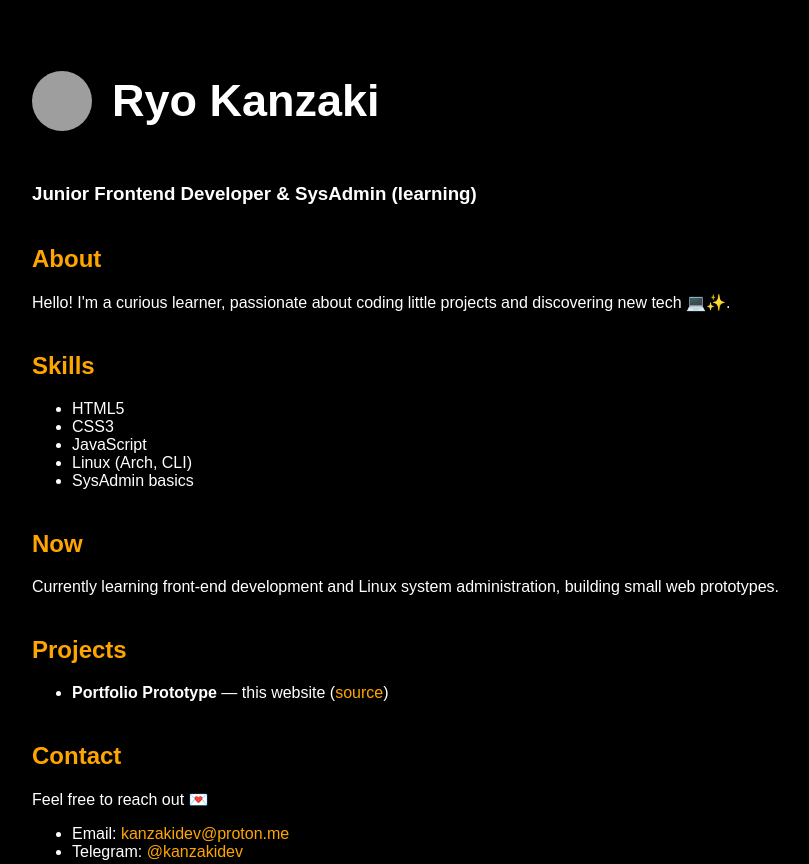
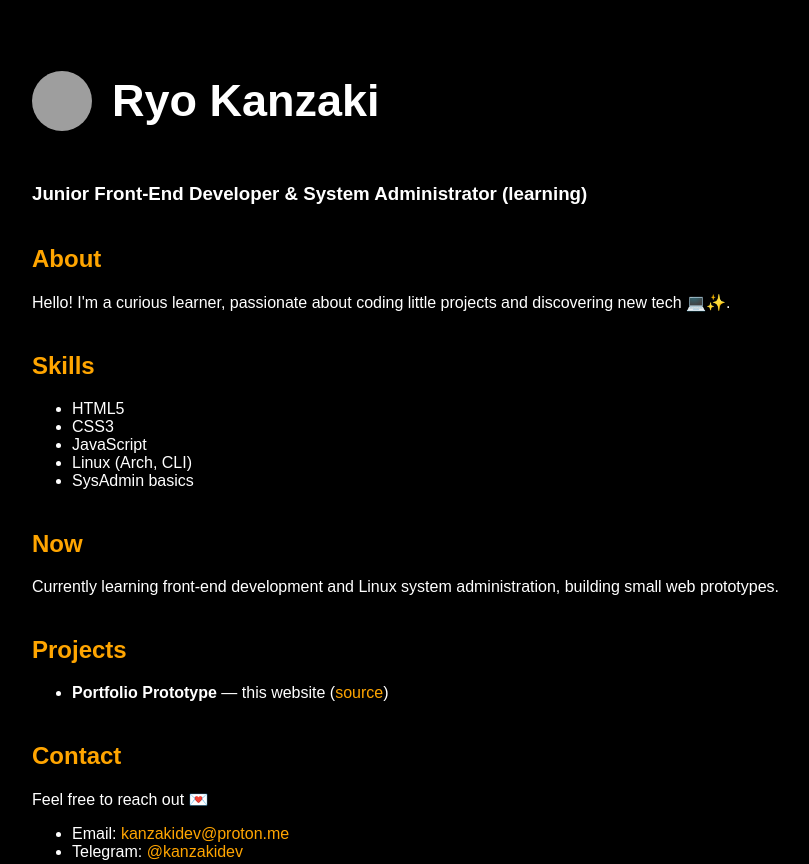
Before and after one commit to KanzakiDev/ryo-portfolio, a plain HTML site: page index.html in a window 1280 px wide. Shown: the top 864 px of the page, without its empty margins (208-1017 px from the left). Drawn offline with Linux system fonts and the light colour scheme; grey boxes are pictures that could not be loaded.

Commit message:
Correct job title formatting in index.html

```diff
--- a/index.html
+++ b/index.html
@@ -17,7 +17,7 @@
                     <img class="githublogo" src="https://github.com/kanzakidev.png" alt="Ryo Kanzaki">
                     <h1 class="name">Ryo Kanzaki</h1>
                 </div>
-                <h3>Junior Frontend Developer & SysAdmin (learning)</h3>
+                <h3>Junior Front-End Developer & System Administrator (learning)</h3>
             </section>
 
 
```
